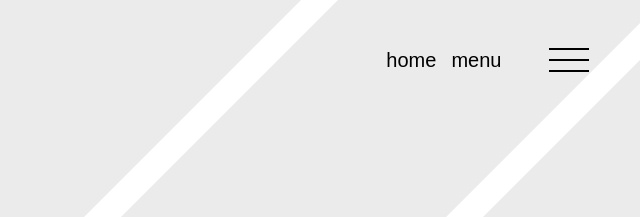
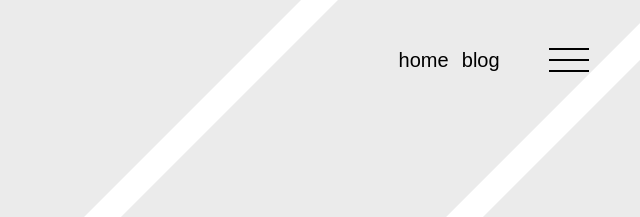
Before and after one commit to gaurav-chaurasia/gaurav-chaurasia.github.io, a website: page index.html in a window 1280 px wide. Shown: the top 217 px of the page, 640-1280 px from the left. Drawn offline with nearby package versions, Linux system fonts and the light colour scheme; a web font is replaced by a local one.

Commit message:
Add blog link
- its time to take down few of the long pending check list
- work more on blog
- work on learning goals

```diff
--- a/index.html
+++ b/index.html
@@ -151,7 +151,8 @@
     <!-- <nav> -->
     <ul class="nav-links">
       <li class="project-link"><a href="#main">home</a></li>
-      <li class="manu-link"><a href="#">menu</a></li>
+      <li class="project-link"><a href="/blog">blog</a></li>
+      <!-- <li class="manu-link"><a href="#">menu</a></li> -->
     </ul>
 
     <div class="hamburger">
@@ -203,6 +204,7 @@
                   <button class="dropbtn">resume</button>
                 </div>
               </li>
+              <li><a href="/blog">blog</a></li>
             </ul>
           </div>
         </div>
```
